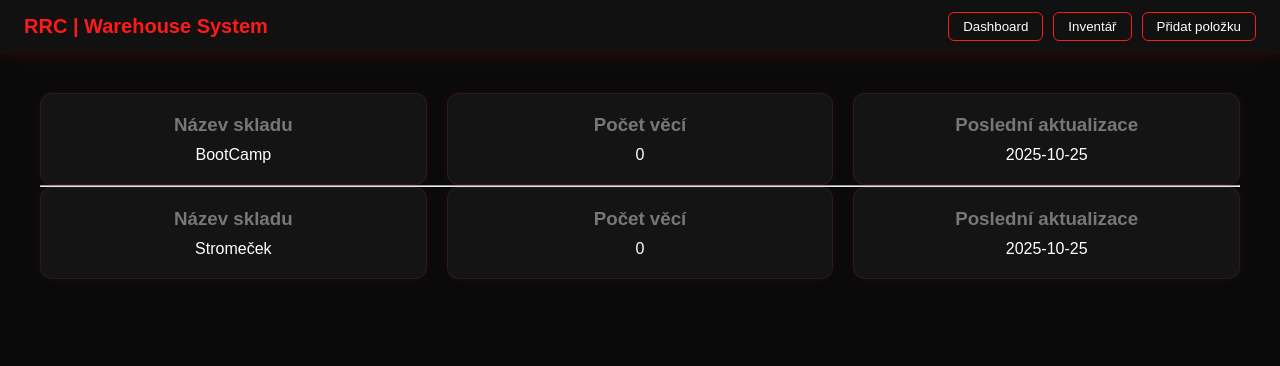
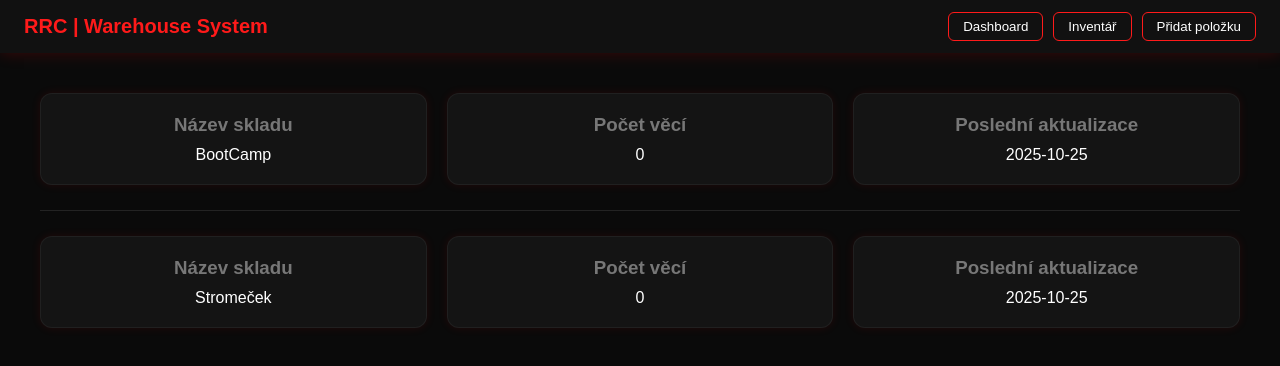
Before and after one commit to oslikovec/status, a website: page public/warehouse.html in a window 1280 px wide. Drawn offline with Linux system fonts and the light colour scheme.

Commit message:
Update warehouse.css

```diff
--- a/public/warehouse.css
+++ b/public/warehouse.css
@@ -201,4 +201,10 @@ input, select {
 
 .control-area {
   margin-top: 15px;
+
 }
+.divider {
+  border: none;
+  border-top: 1px solid rgba(255, 255, 255, 0.1);
+  margin: 25px 0;
+}
```
